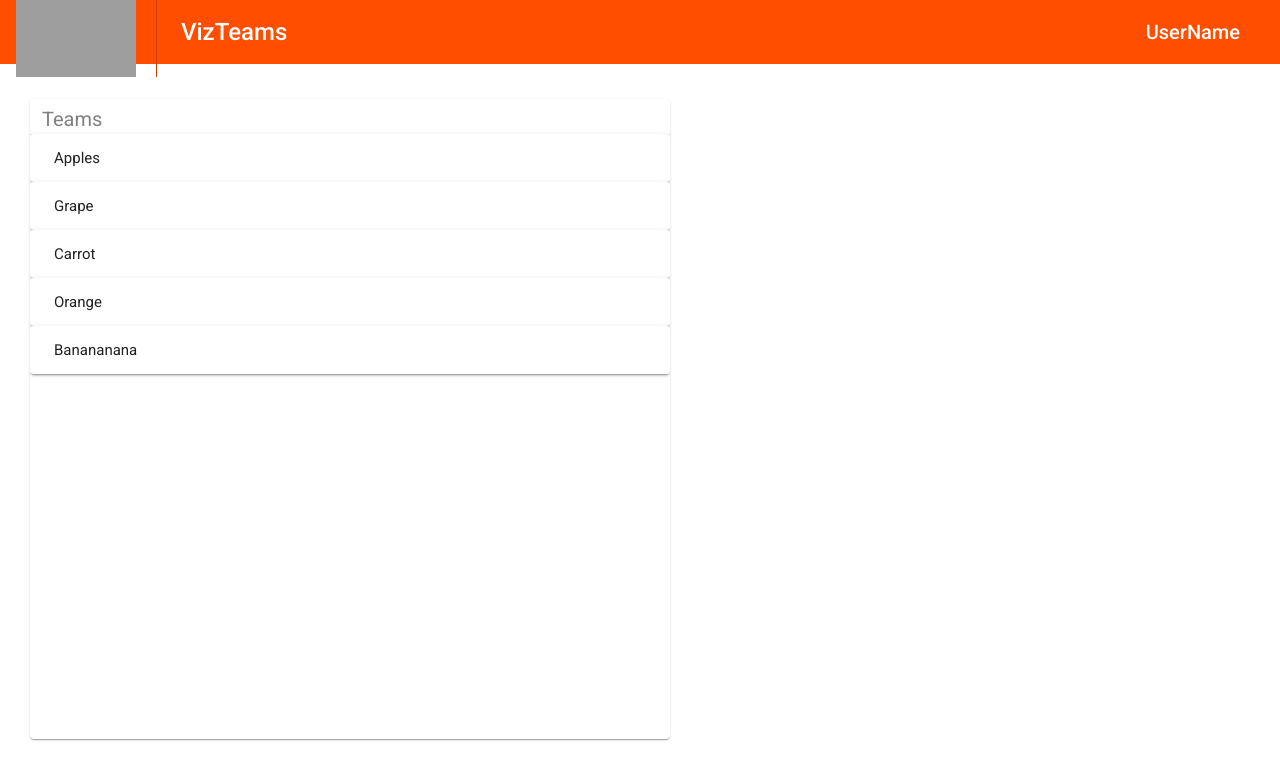
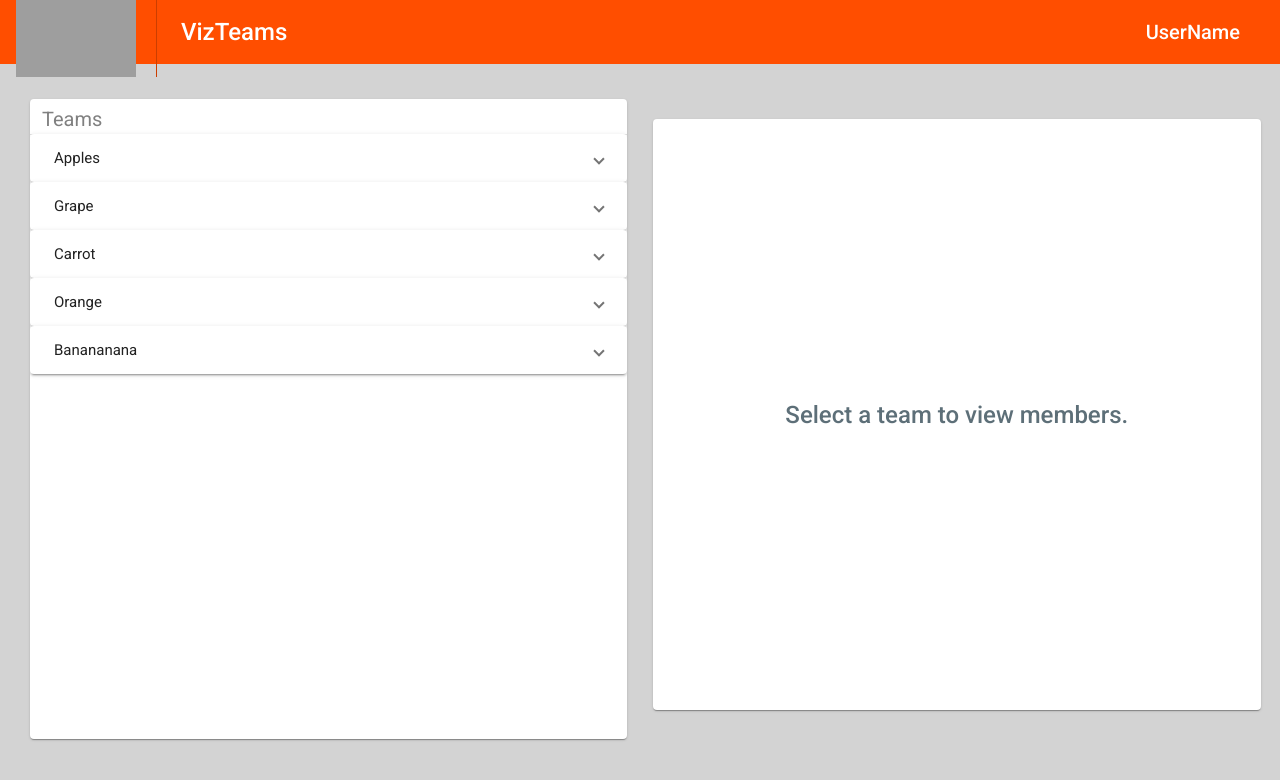
Before and after one commit to codelabsone/2020-viz-teams-tracker-front, an Angular app: page / in a window 1280 px wide. Shown: the top 780 px of the page. Built offline with nearby package versions, Linux system fonts and the light colour scheme; grey boxes are pictures that could not be loaded.

Commit message:
Fixed panel, added carrot, positioned team container.

```diff
--- a/src/app/app.component.html
+++ b/src/app/app.component.html
@@ -7,4 +7,5 @@
 
 <div class="teams-list">
   <app-teams-list></app-teams-list>
+  <app-team-container></app-team-container>
 </div>
--- a/src/app/app.component.scss
+++ b/src/app/app.component.scss
@@ -14,4 +14,18 @@
 
 app-teams-list {
   height: calc(100vh - 64px);
+  width: 50%;
 }
+
+app-team-container {
+  height: calc(100vh - 64px);
+  width: 50%;
+  margin-top: 55px;
+  margin-left: 2%;
+}
+
+.teams-list {
+  display: flex;
+  width: 100%;
+  background-color: lightgrey;
+}
--- a/src/app/team-container/team-container.component.scss
+++ b/src/app/team-container/team-container.component.scss
@@ -2,20 +2,13 @@
 
 
 mat-card {
-  margin-right: 3vw;
-  margin-top: 4vw;
   width: 45vw;
-  float: right;
-  height: 72%;
+  // float: right;
+  height: 76%;
+  display: flex;
+  justify-content: center;
+  align-items: center;
 }
 mat-card-title {
-  text-align: center;
-  margin: 0;
-  position: absolute;
-  top: 50%;
-  left: 29%;
-  -ms-transform: translateY(-50%);
-  transform: translateY(-50%);
-  overflow: hidden;
   color: $viz-grey;
 }
--- a/src/app/teams-list/teams-list.component.html
+++ b/src/app/teams-list/teams-list.component.html
@@ -2,7 +2,7 @@
   <mat-card-header>Teams</mat-card-header>
 
   <mat-divider></mat-divider>
-  <mat-expansion-panel *ngFor="let team of teams" hideToggle>
+  <mat-expansion-panel *ngFor="let team of teams">
     <mat-expansion-panel-header>
       <mat-panel-title>
         {{ team.name }}
@@ -11,7 +11,7 @@
         {{ team.description }}
       </mat-panel-description>
     </mat-expansion-panel-header>
-    <p>This is the primary content of the panel.</p>
   </mat-expansion-panel>
   <mat-card-content></mat-card-content>
+
 </mat-card>
--- a/src/app/teams-list/teams-list.component.scss
+++ b/src/app/teams-list/teams-list.component.scss
@@ -1,7 +1,6 @@
 mat-card{
 margin-left: 30px;
 margin-top: 35px;
-width: 50%;
 padding: 0;
 height: 80vh;
 overflow-y: auto;
--- a/src/styles.scss
+++ b/src/styles.scss
@@ -13,3 +13,8 @@ body { margin: 0; font-family: Roboto, "Helvetica Neue", sans-serif; color: $viz
 }
 html, body { height: 100%; }
 body { margin: 0; font-family: Roboto, "Helvetica Neue", sans-serif; }
+
+.mat-expansion-panel-content {
+  background-color: lightgray;
+  box-shadow: inset 0 0 10px rgba(0,0,0,0.25);
+}
```
Also changed, not shown: src/app/app.module.ts (+4 -3 lines).
